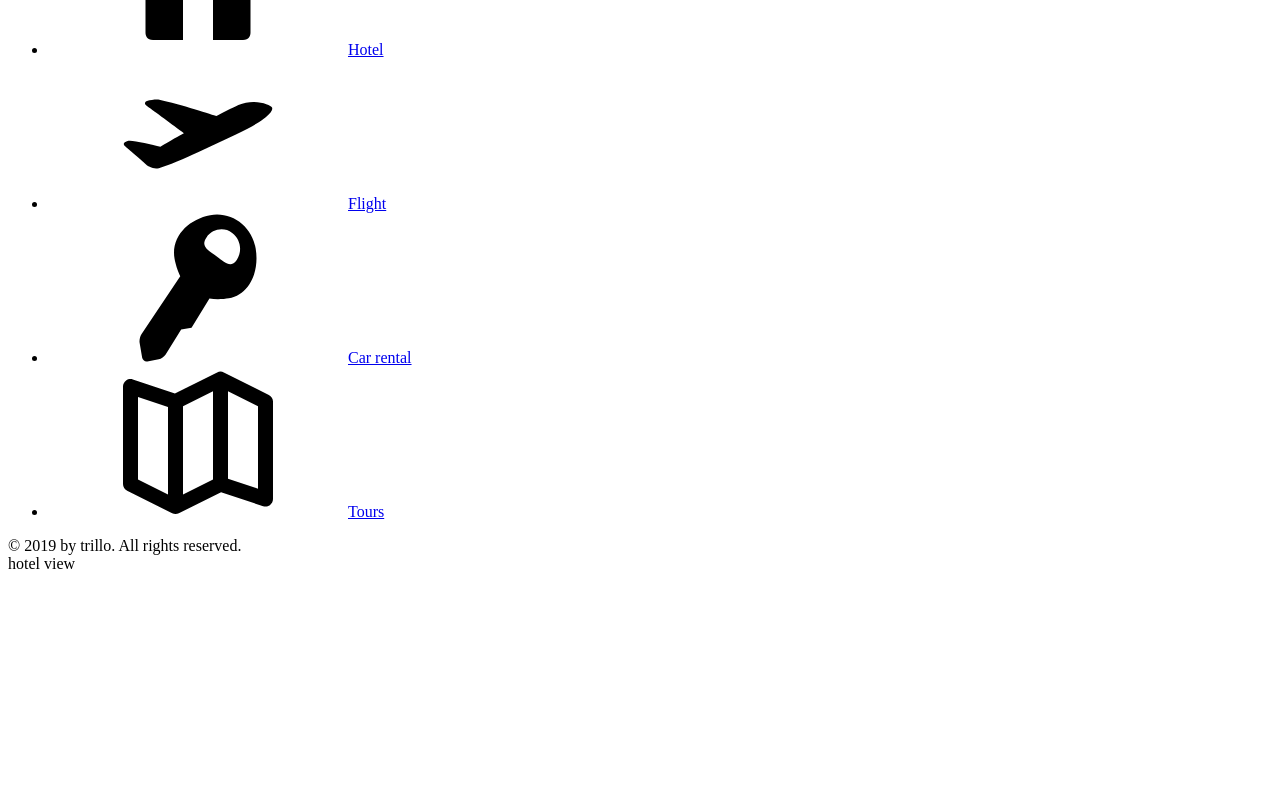
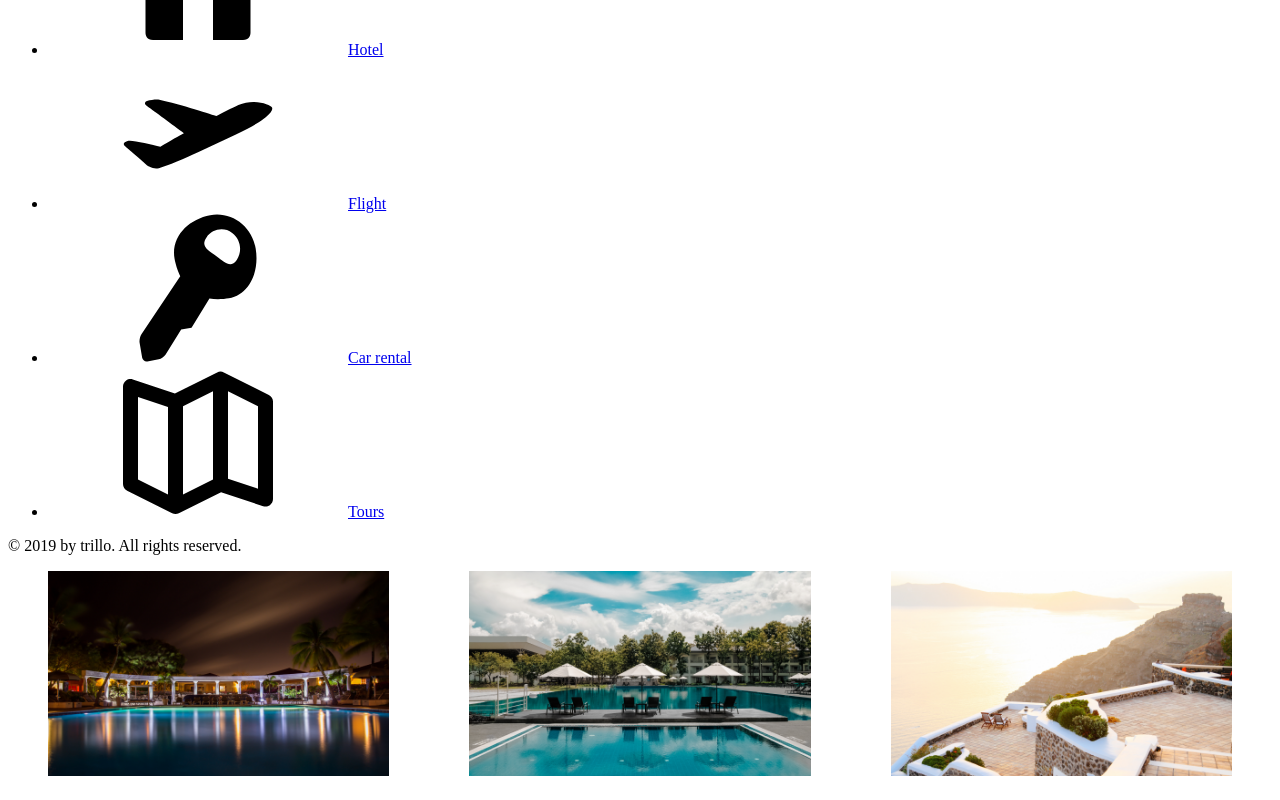
Before and after one commit to elenakout/vue-trillo, a Vue app: page / in a window 1280 px wide. Shown: the part 1100-1900 px from the top of the page. Before the commit the page ends 1681 px from the top, so only its background shows below. Built offline with nearby package versions, Linux system fonts and the light colour scheme.

Commit message:
079 Building the Navigation - Part 2

```diff
--- a/src/components/HotelView.vue
+++ b/src/components/HotelView.vue
@@ -1,6 +1,28 @@
 <template>
   <main class="hotel-view">
-    hotel view
+    <div class="gallery">
+      <figure class="gallery__item">
+        <img
+          src="../assets/img/hotel-1.jpg"
+          alt="Hotel photo 1"
+          class="gallery__photo"
+        />
+      </figure>
+      <figure class="gallery__item">
+        <img
+          src="../assets/img/hotel-2.jpg"
+          alt="Hotel photo 3"
+          class="gallery__photo"
+        />
+      </figure>
+      <figure class="gallery__item">
+        <img
+          src="../assets/img/hotel-3.jpg"
+          alt="Hotel photo 3"
+          class="gallery__photo"
+        />
+      </figure>
+    </div>
   </main>
 </template>
 
@@ -8,4 +30,14 @@
 export default {};
 </script>
 
-<style lang="scss"></style>
+<style lang="scss" scoped>
+// Gallery
+.gallery {
+  display: flex;
+
+  &__photo {
+    width: 100%;
+    display: block;
+  }
+}
+</style>
--- a/src/styles/_components.scss
+++ b/src/styles/_components.scss
@@ -184,3 +184,6 @@
   text-align: center;
   padding: 2.5rem;
 }
+
+////////////////////////////////////
+// GALLERY
```
